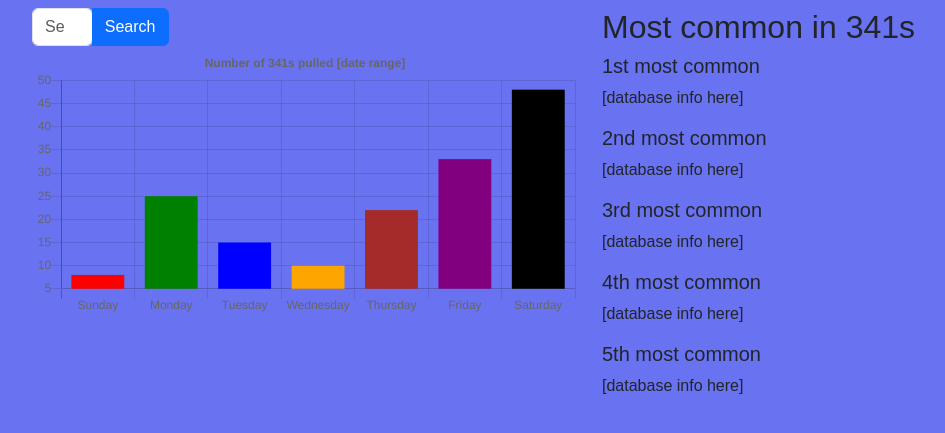
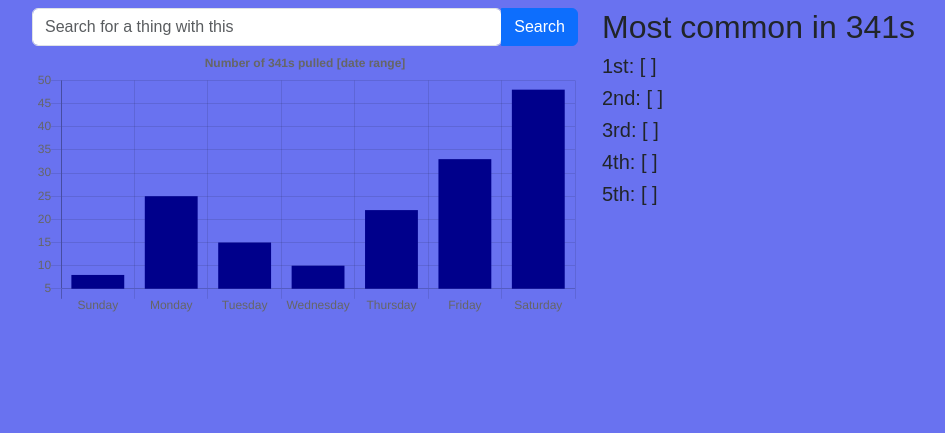
Before and after one commit to ethan-kisiel/virt-341, a Python web app: template src/blueprints/organization/templates/organization.html in a window 1280 px wide. Shown: the part 93-526 px from the top of the page, without its empty margins (50-995 px from the left). Run offline with Jinja, Linux system fonts and the light colour scheme; the template is opened without the code that fills it, so the values that code supplies are empty.

Commit message:
adjusted app.py profile function, chart.js color, changed layout organization for the most common words

```diff
--- a/src/blueprints/organization/static/js/charts.js
+++ b/src/blueprints/organization/static/js/charts.js
@@ -1,7 +1,7 @@
 window.onload = formChart
 function formChart() {const xValues = ["Sunday", "Monday", "Tuesday", "Wednesday", "Thursday", "Friday", "Saturday"];
   const yValues = [8, 25, 15, 10, 22, 33, 48];
-  const barColors = ["red", "green","blue","orange","brown", "purple", "black"];
+  const barColors = ["darkblue", "darkblue","darkblue","darkblue","darkblue", "darkblue", "darkblue"];
 
   new Chart("myChart", {
     type: "bar",
--- a/src/blueprints/organization/templates/organization.html
+++ b/src/blueprints/organization/templates/organization.html
@@ -10,7 +10,7 @@
   <div class="row">
 
     <div class="col-md-6">
-      <div class="input-group w-25">
+      <div class="input-group w-50%">
         <input type="search" class="form-control rounded w" placeholder="Search for a thing with this" aria-label="Search" />
         <button type="button" class="btn btn-primary">Search</button>
       </div>
@@ -21,16 +21,11 @@
     <div class="col-md-6">
       <div data-bs-spy="scroll" data-bs-target="#navbar-example2" data-bs-offset="0" class="scrollspy-example" tabindex="0">
         <h2>Most common in 341s</h2>
-        <h5 id="scrollspyHeading1">1st most common</h5>
-        <p>[database info here]</p>
-        <h5 id="scrollspyHeading2">2nd most common</h5>
-        <p>[database info here]</p>
-        <h5 id="scrollspyHeading3">3rd most common</h5>
-        <p>[database info here]</p>
-        <h5 id="scrollspyHeading4">4th most common</h5>
-        <p>[database info here]</p>
-        <h5 id="scrollspyHeading5">5th most common</h5>
-        <p>[database info here]</p>
+        <h5 id="scrollspyHeading1">1st: [ ]</h5>
+        <h5 id="scrollspyHeading2">2nd: [ ]</h5>
+        <h5 id="scrollspyHeading3">3rd: [ ]</h5>
+        <h5 id="scrollspyHeading4">4th: [ ]</h5>
+        <h5 id="scrollspyHeading5">5th: [ ]</h5>
       </div>
     </div>
   </div>
```
Also changed, not shown: src/app.py (+7 -5 lines).
